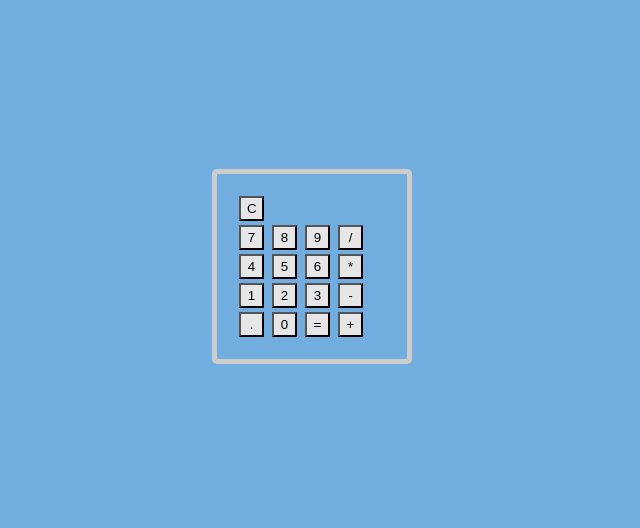
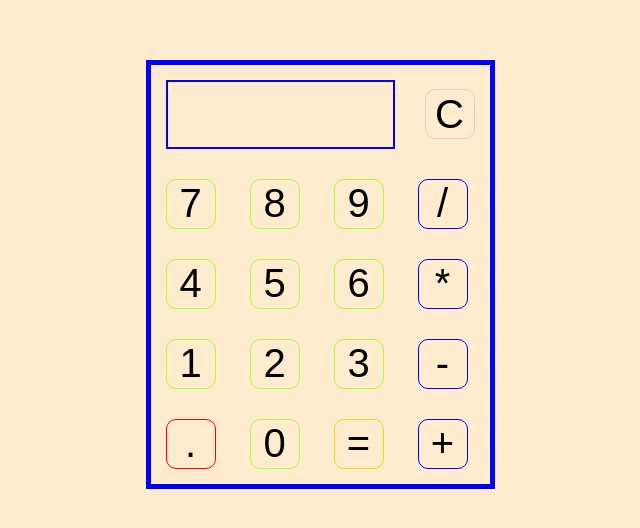
Before and after one commit to Liemmjo24/calculator, a plain HTML site: page index.html in a window 1280 px wide. Shown: the part 134-662 px from the top of the page, without its empty margins (328-968 px from the left). Drawn offline with Linux system fonts and the light colour scheme.

Commit message:
Update styles.css
Remake the styling for CSS

```diff
--- a/styles.css
+++ b/styles.css
@@ -1,44 +1,80 @@
 *{
-    background-color: rgb(114, 173, 224);
-    box-sizing:border-box;
+    background-color:blanchedalmond;
 }
 body{
     display:flex;
     justify-content: center;
     align-items:center;
+    flex-direction: column;
+    width:100vw;
     height:100vh;
-    margin:0;
 }
 .calculator{
-    border: 5px solid #ccc;
-    border-radius:5px;
-    padding: 20px;
-    width: 200px
+    border:5px solid blue;
 }
-.calculator_display{
-    border: 5px solid #ccc;
-    border-radius: 5px;
-    padding: 10px;
-    text-align: right;
-    margin-bottom: 10px;
-    font-size: 1.5rem;
+.btn{
+    height:50px;
+    width:50px;
+    margin:15px;
+    font-size:40px;
 }
-.calculator_keys{
-    display:grid;
-    grid-template-columns: repeat(4, 1fr);
-    gap: 5px;
+.number{
+    border:1px solid greenyellow;
+    border-radius:10px;
 }
-.calculator_key--wide{
-    grid-column: 1 / -1;
+.operator{
+    border:1px solid blue;
+    border-radius:10px;
 }
-button{
-    background-color: #e6e6e6;
-    color:#000;
-    width:25px;
-    height:25px;
-    margin:2px;
-    cursor:pointer;
+.decimal{
+    border:1px solid red;
+    border-radius:10px;
 }
-button:hover{
-    background-color: #d9d9d9;
+.equal{
+    border:1px solid gold;
+    border-radius:10px;
 }
+#clear-btn{
+    border:1px solid pink;
+    border-radius:10px;
+}
+
+.number:hover{
+    background-color:green;
+}
+.operator:hover{
+    background-color:blue;
+}
+.decimal:hover{
+    background-color:red;
+}
+.equal:hover{
+    background-color:gold;
+}
+#clear-btn:hover{
+    background-color:red;
+}
+
+.first-row{
+    display:flex;
+    justify-content: center;
+    align-items:center;
+    flex-direction: row;
+}
+#screen{
+    width:225px;
+    border:2px solid blue;
+    height: 65px;
+    margin:15px;
+    display:flex;
+    flex-direction: column;
+    justify-content: flex-end;
+    align-items: flex-end;
+}
+
+.previous{
+    font-size:20px;
+}
+.current{
+    font-size:30px;
+}
```
